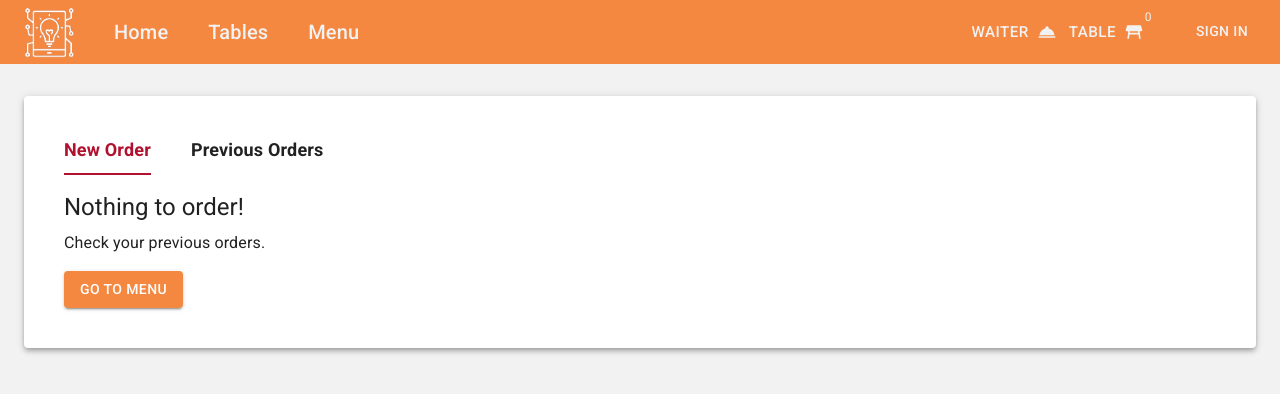
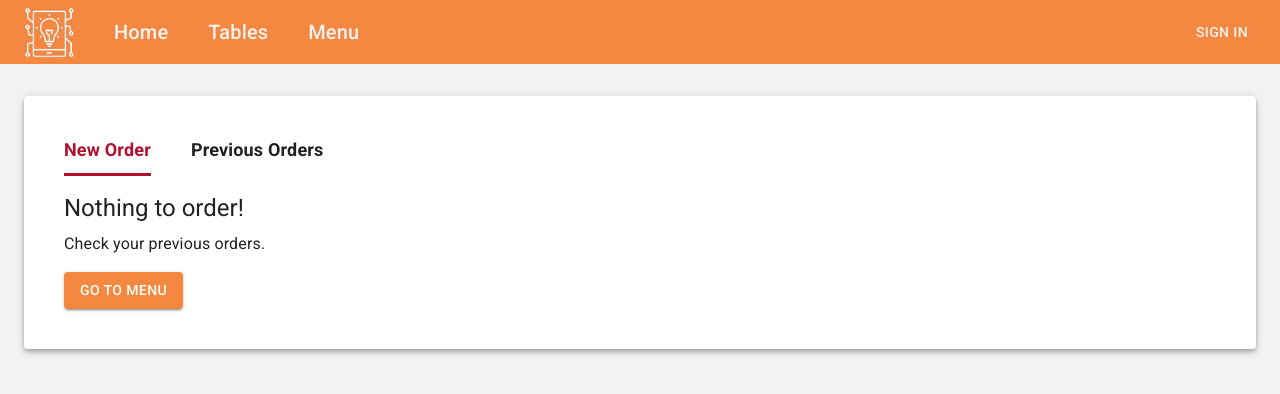
Before and after one commit to NoyanSeckin/Smart-Restaurant-App-React, a React (Create React App) app: page /usertable in a window 1280 px wide. Shown: the top 394 px of the page. Built offline with nearby package versions, Linux system fonts and the light colour scheme.

Commit message:
all looks good

```diff
--- a/src/components/AdminTables.js
+++ b/src/components/AdminTables.js
@@ -2,7 +2,7 @@ import {Button, Typography, Grid} from '@mui/material'
 import {Card, CardActions, CardContent} from '@mui/material'
 import AlarmOffIcon from '@mui/icons-material/AlarmOff';
 import {useHistory} from 'react-router-dom'
-import { getFirestore, doc, onSnapshot, updateDoc} from "firebase/firestore";
+import { getFirestore, doc, onSnapshot, updateDoc, arrayRemove} from "firebase/firestore";
 
 import React, {useState, useEffect} from 'react'
 
@@ -12,7 +12,7 @@ const gridContainerStyle = {
   gap: 4
 }
 
-export default function AdminTables({tables}) {
+export default function AdminTables() {
 
   const db = getFirestore();
   const docRef = doc(db, 'OccupiedTables', 'occupiedTables')
@@ -53,10 +53,9 @@ export default function AdminTables({tables}) {
     }, 1000);
   }, [waiterAlert])
 
-  async function turnOffTableAlert(tableNum){
-    const filteredAlerts = waiterCalls.filter(call => call !== tableNum);
-    updateDoc(callsRef, {
-      calls: filteredAlerts
+  async function revertTableToNormal(tableNum, colRef, field){
+    updateDoc(colRef, {
+      [field]: arrayRemove(tableNum)
     })
   }
 
@@ -114,7 +113,7 @@ export default function AdminTables({tables}) {
         position: 'relative'}}>
           {waiterCalls.includes(table) &&
           <Button endIcon={<AlarmOffIcon/>}
-          onClick={()=> turnOffTableAlert(table)}
+          onClick={()=> revertTableToNormal(table, callsRef, 'calls')}
           sx={{
             color: '#000',
             position: 'absolute',
@@ -138,7 +137,8 @@ export default function AdminTables({tables}) {
 
   function directToDetail(tableNum){
     history.push(`/admintablesdetail/${tableNum}`)
-    turnOffTableAlert(tableNum);
+    revertTableToNormal(tableNum, callsRef, 'calls');
+    revertTableToNormal(tableNum, newOrdersRef, 'newOrders');
   }
 
   return (
--- a/src/components/MenuCard.js
+++ b/src/components/MenuCard.js
@@ -20,23 +20,26 @@ import { connect } from 'react-redux';
 
 
 const closeIconStyle = {
+  bottom: '35px',
   color: 'danger.dark',
+  display: {xs: 'none', lg: 'block'},
   position: 'absolute',
   right: '15px',
-  bottom: '90px',
   '&:hover': {cursor: 'pointer'}
 }
 
 const editIconStyle = {
+  bottom: '35px',
   color: 'primary.dark',
+  display: {xs: 'none', lg: 'block'},
   position: 'absolute',
   right: '50px',
-  bottom: '90px',
   '&:hover': {cursor: 'pointer'}
 }
 
 const addToTableBtnStyle = {
   backgroundColor: 'warning.dark',
+  display: {xs: 'block', lg: 'none'},
   mt: 1,
   width: '100%',
   '&:hover': {backgroundColor: 'warning.main'}
@@ -149,7 +152,7 @@ function MenuCard({tableItems, setTableItems, item, counters, setCounters, index
       <Typography sx={{alignSelf: 'start'}}>{item?.price} $</Typography>
         <Box sx={actionsContainerStyle}>
           <Typography sx={{fontWeight: 'bold'}} variant='caption'>Approx: {item.preperationTime}</Typography>
-          <Box sx={{display: 'flex', gap: 1}}>
+          <Box sx={{display: {xs: 'flex', lg: 'none'}, gap: 1}}>
             <RemoveIcon fontSize='small' sx={decreaseIconStyle}
             onClick={()=> handleCounterChange(index, - 1)} />
             <Typography>{counters[index]}</Typography>
--- a/src/components/Navbar.js
+++ b/src/components/Navbar.js
@@ -45,6 +45,18 @@ import {setTableItems, setAuthentication} from '../actions'
     fontSize: {xs: '0.7rem', sm: '0.95rem'}
 
   }
+
+  const navLinkStyle = {
+    color: '#F2F2F2',
+    fontSize: {xs: '0.9rem', sm: '1.1rem', md: '1.25rem'},
+    pb: 1.2,
+  }
+
+  function hideFromUsers(label){
+    return {display: {xs: label === ('Admin') && 'none', lg: 'block' }}
+
+  }
+
  function Navbar({tableItems, currentTable, authentication, setAuthentication}) {
 
   const location = useLocation();
@@ -116,19 +128,15 @@ import {setTableItems, setAuthentication} from '../actions'
   }
 
   function renderNavLink(direction, label){
-    const navLinkStyle = {
-      color: '#F2F2F2',
-      fontSize: {xs: '0.9rem', sm: '1.1rem', md: '1.25rem'},
-      pb: 1.2,
-      display: {xs: label === 'Admin' && 'none', sm: 'block' }
-    }
     return(
+     <Box sx={hideFromUsers(label)}>
       <NavLink to={direction}>
       <Typography
       className={direction === activeNav && 'navbarActive'} variant="h6" sx={navLinkStyle}>
         {label}
       </Typography>
      </NavLink>
+     </Box>
     )
   }
 
@@ -189,11 +197,13 @@ import {setTableItems, setAuthentication} from '../actions'
 
   function renderRightNavs(){
     return(
-      <Box sx={{display: 'flex', mt: {xs: 1, md: 0}}}>
-      {renderCallWaiter()}
-      {renderGoToTable()}
+      <Box sx={{mt: {xs: 1, md: 0}}}>
+      <Box sx={{display: {xs: 'flex', lg: 'none'}}}>
+        {renderCallWaiter()}
+        {renderGoToTable()}
+      </Box>
       {/*on small screens means customers who wont authenticate */}
-      <Box sx={{display: {xs: 'none',  md: 'block'}}}>
+      <Box sx={{display: {xs: 'none',  lg: 'block'}}}>
         {renderAuthButtons()}
       </Box>
     </Box>
--- a/src/components/PreperationSelect.js
+++ b/src/components/PreperationSelect.js
@@ -6,7 +6,7 @@ import Select from '@mui/material/Select';
 export default function SelectLabels({handlePreperationChange, id, value}) {
 
   function renderMenuItems(){
-    const menuItems = ['Right Away', '3-5 Minutes', '5-10 Minutes', '10-15 Minutes', '15-20 Minutes', '20-25 Minutes', '25-30 Minutes', '30+ Minutes']
+    const menuItems = ['Right Away', '3-5 minutes', '5-10 minutes', '10-15 minutes', '15-20 minutes', '20-25 minutes', '25-30 minutes', '30+ minutes']
 
     return menuItems.map(item => <MenuItem key={item} value={item}>{item}</MenuItem>)
   }
--- a/src/pages/Tables.js
+++ b/src/pages/Tables.js
@@ -39,7 +39,7 @@ export default function Tables() {
           <Grid container sx={{justifyContent: 'center', mb: 2}}>
             <Grid item lg={10} md={10} sx={{display: 'flex', flexDirection: 'column', alignItems: {xs: 'center', md: 'start'}}}>
             <Typography variant='h1'>Tables</Typography>
-            <Typography sx={{width: {xs: '80%', md: '40%', lg: '30%'}, ml: {xs: 5, md: 1}}}>Scan available Qr codes with your mobile phone. This will automatically assign you to the scanned code's table and direct you to the menu. Green tick marks means table is occupied.</Typography>
+            <Typography sx={{width: {xs: '80%', md: '40%', lg: '30%'}, ml: {xs: 5, md: 1}}}>Scan available Qr codes with your mobile phone. This will automatically assign you to the scanned code's table and direct you to the menu. Green tick marks mean table is occupied. Cancel or checkout table in the admin panel to revert that tick to qr code.</Typography>
             </Grid>
           </Grid>
           <Grid container sx={{gap: 8, justifyContent: 'center'}}>
--- a/src/styles.css
+++ b/src/styles.css
@@ -54,7 +54,7 @@ a{
 
 .active-nav{
 	color: #b2102f !important;
-	border-bottom: 2px solid #b2102f;
+	border-bottom: 3px solid #b2102f;
 	padding-bottom: 10px;
 	z-index: 3;
 }
@@ -191,6 +191,6 @@ form label {
 /* Navbar */
 
 .navbarActive{
-	border-bottom: 2px solid #fff;
-	padding-bottom: 0.5rem !important;
+	border-bottom: 3px solid #fff;
+	padding-bottom: 0.4rem !important;
 }
```
